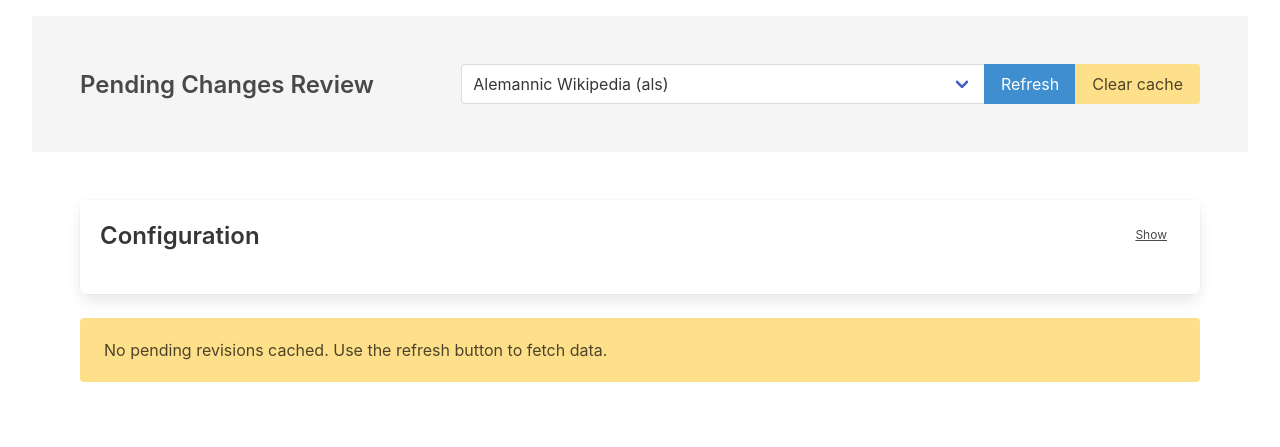
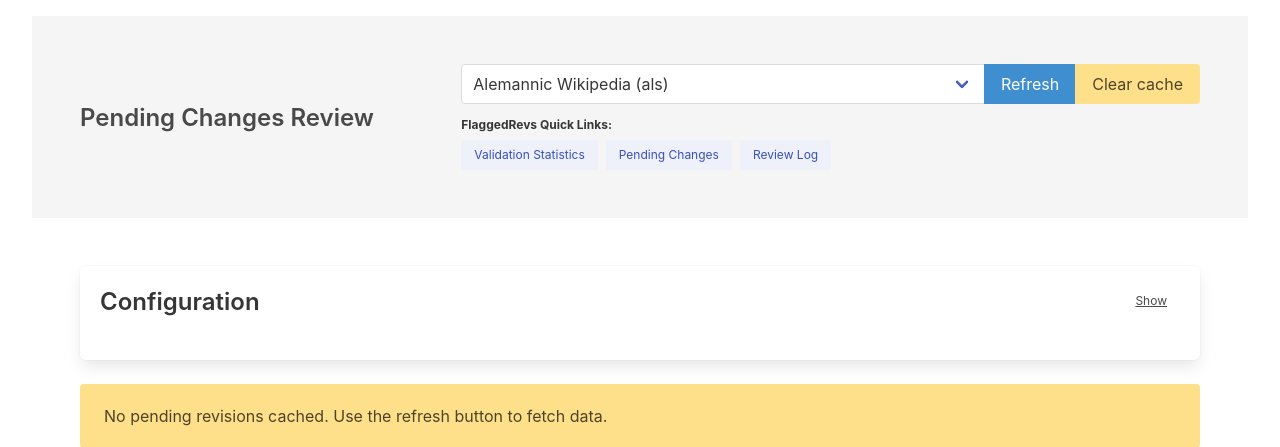
Before and after one commit to miraclousharshita/PendingChangesBot-ng, a Django app: page / in a window 1280 px wide. Shown: the top 447 px of the page. Run offline with Django 4.2, Linux system fonts and the light colour scheme; data comes from the database, SQL or seed files in the repository; data that the repository does not hold is empty.

Commit message:
Add FlaggedRevs info links to UI

```diff
--- a/app/static/reviews/app.js
+++ b/app/static/reviews/app.js
@@ -375,6 +375,14 @@ createApp({
       return `/wiki/Special:Contributions/${encoded}`;
     }
 
+    function buildFlaggedRevsUrl(specialPage) {
+      const origin = getWikiOrigin();
+      if (!origin) {
+        return "";
+      }
+      return `${origin}/wiki/Special:${specialPage}?uselang=en`;
+    }
+
     function toggleConfiguration() {
       state.configurationOpen = !state.configurationOpen;
     }
@@ -540,6 +548,7 @@ createApp({
       buildLatestRevisionUrl,
       buildRevisionDiffUrl,
       buildUserContributionsUrl,
+      buildFlaggedRevsUrl,
       runAutoreview,
       runAutoreviewAllVisible,
       getRevisionReview,
--- a/app/templates/reviews/index.html
+++ b/app/templates/reviews/index.html
@@ -33,6 +33,20 @@
                 </div>
                 <div class="control">
                   <button class="button is-warning" @click="clearCache">Clear cache</button>
+                </div>
+              </div>
+              <div class="field mt-3" v-if="currentWiki">
+                <label class="label is-small">FlaggedRevs Quick Links:</label>
+                <div class="buttons">
+                  <a :href="buildFlaggedRevsUrl('ValidationStatistics')" class="button is-small is-link is-light" target="_blank" rel="noopener noreferrer">
+                    Validation Statistics
+                  </a>
+                  <a :href="buildFlaggedRevsUrl('PendingChanges')" class="button is-small is-link is-light" target="_blank" rel="noopener noreferrer">
+                    Pending Changes
+                  </a>
+                  <a :href="buildFlaggedRevsUrl('Log/Review')" class="button is-small is-link is-light" target="_blank" rel="noopener noreferrer">
+                    Review Log
+                  </a>
                 </div>
               </div>
             </div>
```
